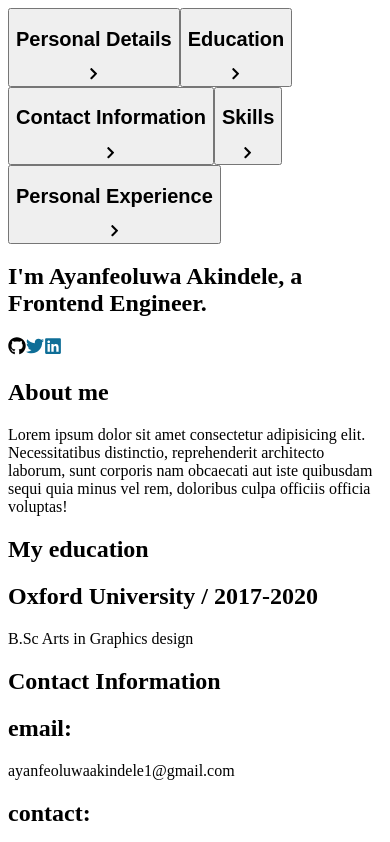
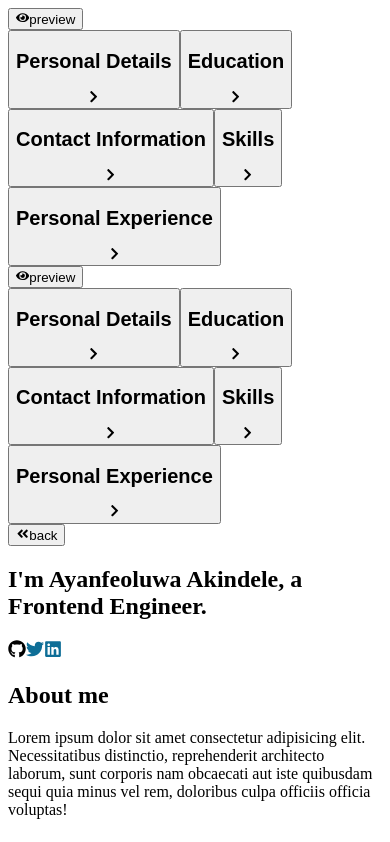
Before and after one commit to Frokesy/bume, a Next.js app: page /resume/edit/1 in a window 390 px wide. Shown: the top 842 px of the page. Built offline with nearby package versions, Linux system fonts and the light colour scheme.

Commit message:
added responsiveness

```diff
--- a/components/Accordion.tsx
+++ b/components/Accordion.tsx
@@ -13,7 +13,7 @@ const Accordion: FC<Props> = ({ title, children }) => {
       {({ open }) => (
         <>
           <Disclosure.Button className="flex justify-between w-full pt-10">
-            <h2 className="text-[#fff] text-[20px] font-semibold">{title}</h2>
+            <h2 className="text-[#fff] lg:text-[20px] text-[16px] font-semibold">{title}</h2>
             <div className="ui-open:rotate-90 ui-open:transform">
               {open ? <FaChevronDown /> : <FaChevronRight />}
             </div>
--- a/components/dashboard/Container.tsx
+++ b/components/dashboard/Container.tsx
@@ -18,7 +18,7 @@ const Container: FC<ContainerProps> = ({ children }) => {
     ${theme === "dark" ? `bg-[#000] text-[#fff]` : `bg-[#fff] text-[#000]`}`}
     >
       <div className="w-[5%]"></div>
-      <div className="w-[95%] pr-4">{children}</div>
+      <div className="lg:w-[95%] w-[100%] lg:pr-4">{children}</div>
     </div>
   );
 };
--- a/components/templates/Frokesy.tsx
+++ b/components/templates/Frokesy.tsx
@@ -6,17 +6,25 @@ import ContactSection from "./sections/ContactSection";
 import EducationSection from "./sections/EducationSection";
 import AboutSection from "./sections/AboutSection";
 import ExperienceSection from "./sections/ExperienceSection";
+import { FaAngleDoubleLeft } from "react-icons/fa";
 
 interface TemplateProps {
   value: any;
+  setShowTemplate: any;
 }
-const Frokesy: FC<TemplateProps> = ({ value }) => {
+const Frokesy: FC<TemplateProps> = ({ value, setShowTemplate }) => {
   return (
     <>
+      <div className="px-3 py-1 lg:hidden">
+        <button onClick={() => setShowTemplate(false)} className="text-[#0e6e97] text-[15px] space-x-1 font-semibold flex items-center">
+          <FaAngleDoubleLeft />
+          <span>back</span>
+        </button>
+      </div>
       <Layout>
         <HeaderSection personalDetails={value.personalDetails} />
         <div className="flex justify-between">
-          <div id="1" className="border-r w-[50%] max-w-[50%] border-[#808080] mt-6 px-6">
+          <div id="1" className="border-r w-[50%] max-w-[50%] border-[#808080] mt-6 lg:px-6 px-3">
             <div className="border-[3px] border-b-[#808080] w-[15%]"></div>
             <AboutSection about={value.personalDetails.about} />
             <EducationSection education={value.education} />
@@ -25,7 +33,7 @@ const Frokesy: FC<TemplateProps> = ({ value }) => {
           </div>
 
           {/* Right side */}
-          <div className="w-[50%] px-6">
+          <div className="w-[50%] lg:px-6 pl-3 pr-1">
             <ExperienceSection experience={value.experience} />
           </div>
         </div>
--- a/components/templates/Layout.tsx
+++ b/components/templates/Layout.tsx
@@ -4,7 +4,7 @@ type Props = {
 }
 
 const Layout = ({ children }: Props) => (
-  <div className="relative mx-auto lg:w-[50vw] w-[95vw] min-h-[250mm] bg-[#f1f1f1]">
+  <div className="relative mx-auto lg:w-[50vw] w-[100vw] min-h-[250mm] bg-[#f1f1f1]">
       {children}
   </div>
 )
--- a/components/templates/sections/AboutSection.tsx
+++ b/components/templates/sections/AboutSection.tsx
@@ -7,8 +7,8 @@ interface AboutProps {
 const AboutSection: FC<AboutProps> = ({ about }) => {
   return (
     <div className="about">
-      <h2 className="text-[20px] font-bold text-[#11466d] pt-2">About me</h2>
-      <p className="text-[13px]">
+      <h2 className="lg:text-[20px] text-[16px] font-bold text-[#11466d] pt-2">About me</h2>
+      <p className="lg:text-[13px] text-[11px]">
         {about === ""
           ? "Lorem ipsum dolor sit amet consectetur adipisicing elit. Necessitatibus distinctio, reprehenderit architecto laborum, sunt corporis nam obcaecati aut iste quibusdam sequi quia minus vel rem, doloribus culpa officiis officia voluptas!"
           : about}
--- a/components/templates/sections/EducationSection.tsx
+++ b/components/templates/sections/EducationSection.tsx
@@ -8,7 +8,7 @@ const EducationSection: FC<Props> = ({ education }) => {
   return (
     <div className="education">
       <div className="border-[3px] border-b-[#808080] w-[15%] mt-6"></div>
-      <h2 className="text-[20px] font-bold text-[#11466d] pt-2">
+      <h2 className="lg:text-[20px] text-[16px] font-bold text-[#11466d] pt-2">
         My education
       </h2>
       {education.length !== 0 ? (
@@ -16,10 +16,10 @@ const EducationSection: FC<Props> = ({ education }) => {
           {education.map((tab: any) => (
             <section key={tab.id}>
               <section>
-                <h2 className="uppercase font-mono text-[15px]">
+                <h2 className="uppercase font-mono lg:text-[15px] text-[13px]">
                   {tab.name} / {tab.entryYear}-{tab.graduationYear} {tab.isChecked && "(graduated)"}
                 </h2>
-                <p className="text-[#757bc8] text-[16px] font-bold">
+                <p className="text-[#757bc8] lg:text-[16px] text-[12px] font-bold">
                   {tab.degree}
                 </p>
               </section>
@@ -29,10 +29,10 @@ const EducationSection: FC<Props> = ({ education }) => {
       ) : (
         <section className="grid grid-cols-1 gap-y-4">
           <section>
-            <h2 className="uppercase font-mono text-[15px]">
+            <h2 className="uppercase font-mono lg:text-[15px] text-[13px]">
               Oxford University / 2017-2020
             </h2>
-            <p className="text-[#757bc8] text-[16px] font-bold">
+            <p className="text-[#757bc8] lg:text-[16px] text-[12px] font-bold">
               B.Sc Arts in Graphics design
             </p>
           </section>
--- a/components/templates/sections/SkillSection.tsx
+++ b/components/templates/sections/SkillSection.tsx
@@ -8,22 +8,22 @@ const SkillSection: FC<Props> = ({ skills }) => {
   return (
     <div className="skills">
       <div className="border-[3px] border-b-[#808080] w-[15%] mt-6"></div>
-      <h2 className="text-[20px] font-bold text-[#11466d] pt-2">Skills</h2>
+      <h2 className="lg:text-[20px] text-[16px] font-bold text-[#11466d] pt-2">Skills</h2>
       <ul className="grid grid-cols-1 gap-y-3 px-8">
         {skills.length !== 0 ? (
           skills.map((tab: any) => (
-            <li key={tab.id} className="list-disc font-semibold text-[15px] capitalize">
+            <li key={tab.id} className="list-disc font-semibold lg:text-[15px] text-[13px] capitalize">
               {tab.skill}
             </li>
           ))
         ) : (
           <div>
-            <li className="list-disc font-semibold text-[15px]">
+            <li className="list-disc font-semibold lg:text-[15px] text-[13px]">
               Lead & Strategy
             </li>
-            <li className="list-disc font-semibold text-[15px]">Innovative</li>
-            <li className="list-disc font-semibold text-[15px]">Team work</li>
-            <li className="list-disc font-semibold text-[15px]">
+            <li className="list-disc font-semibold lg:text-[15px] text-[13px]">Innovative</li>
+            <li className="list-disc font-semibold lg:text-[15px] text-[13px]">Team work</li>
+            <li className="list-disc font-semibold lg:text-[15px] text-[13px]">
               Goal oriented
             </li>
           </div>
--- a/pages/resume/edit/[slug].tsx
+++ b/pages/resume/edit/[slug].tsx
@@ -1,18 +1,18 @@
-import Accordion from "@/components/Accordion";
 import Container from "@/components/dashboard/Container";
 import Frokesy from "@/components/templates/Frokesy";
-import Input from "@/components/templates/Input";
 import ContactInfo from "@/components/templates/edit/ContactInfo";
 import Education from "@/components/templates/edit/Education";
 import Experience from "@/components/templates/edit/Experience";
 import PersonalDetails from "@/components/templates/edit/PersonalDetails";
 import Skills from "@/components/templates/edit/Skills";
 import { useRouter } from "next/router";
-import React, { useEffect } from "react";
+import React, { useEffect, useState } from "react";
+import { FaEye } from "react-icons/fa";
 
 const Template = () => {
   const router = useRouter();
   const resumeId = router.query.slug;
+  const [showTemplate, setShowTemplate] = useState(false);
   const [resumeDetails, setResumeDetails] = React.useState({
     personalDetails: {
       id: Math.floor(Math.random() * 1000),
@@ -30,19 +30,52 @@ const Template = () => {
     setResumeDetails({ ...resumeDetails, [section]: data });
   };
 
-  console.log(resumeDetails);
   return (
     <Container>
-      <div className="mt-10 flex justify-between mx-auto">
+      <div className="lg:mt-10 lg:hidden flex lg:justify-betwee mx-auto">
+        {showTemplate ? (
+          <div className="text-[#000] h-[95vh] overflow-auto">
+            <Frokesy value={resumeDetails} setShowTemplate={setShowTemplate} />
+          </div>
+        ) : (
+          <div className="w-[95%] mx-auto h-[95vh] overflow-auto">
+            <div className="flex justify-end lg:hidden mt-10">
+              <button
+                className="text-[#fff] bg-[#0e6e97] px-4 py-2 flex items-center space-x-2 font-semibold rounded-md"
+                onClick={() => setShowTemplate(!showTemplate)}
+              >
+                <FaEye />
+                <span>preview</span>
+              </button>
+            </div>
+            <PersonalDetails collectEntries={getEntries} />
+            <Education collectEntries={getEntries} />
+            <ContactInfo collectEntries={getEntries} />
+            <Skills collectEntries={getEntries} />
+            <Experience collectEntries={getEntries} />
+          </div>
+        )}
+      </div>
+      <div className="mt-10 flex lg:justify-between mx-auto">
         <div className="w-[40%] h-[95vh] overflow-auto">
+          <div className="flex justify-end lg:hidden mt-10">
+            <button
+              className="text-[#fff] bg-[#0e6e97] px-4 py-2 flex items-center space-x-2 font-semibold rounded-md"
+              onClick={() => setShowTemplate(!showTemplate)}
+            >
+              <FaEye />
+              <span>preview</span>
+            </button>
+          </div>
           <PersonalDetails collectEntries={getEntries} />
           <Education collectEntries={getEntries} />
           <ContactInfo collectEntries={getEntries} />
           <Skills collectEntries={getEntries} />
           <Experience collectEntries={getEntries} />
         </div>
+
         <div className="text-[#000] h-[95vh] overflow-auto">
-          <Frokesy value={resumeDetails} />
+          <Frokesy value={resumeDetails} setShowTemplate={setShowTemplate} />
         </div>
       </div>
     </Container>
```
Also changed, not shown: components/templates/sections/ContactSection.tsx (+7 -7 lines), components/templates/sections/ExperienceSection.tsx (+32 -22 lines).
